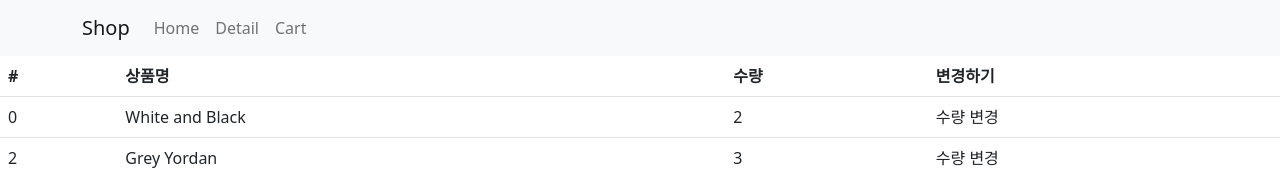
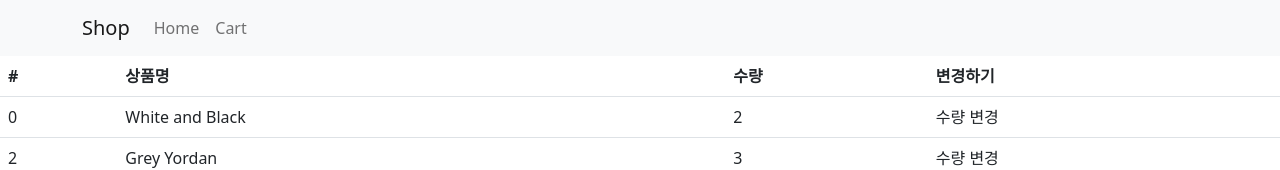
Before and after one commit to so0112/codingApple, a React (Create React App) app in the folder shop/: page /cart in a window 1280 px wide. Shown: the top 170 px of the page. Built offline with nearby package versions, Linux system fonts and the light colour scheme; the HTML template or start-up script is replaced by a standard one.

Commit message:
Refactor:  Detail 삭제

```diff
--- a/shop/src/components/Navigationbar.jsx
+++ b/shop/src/components/Navigationbar.jsx
@@ -7,10 +7,9 @@ const Navigationbar = () => {
   return (
     <Navbar bg="light" variant="light">
       <Container>
-        <Navbar.Brand href="">Shop</Navbar.Brand>
+        <Navbar.Brand href="/">Shop</Navbar.Brand>
         <Nav className="me-auto">
           <Nav.Link onClick={() => navigate("/")}>Home</Nav.Link>
-          <Nav.Link onClick={() => navigate("/detail")}>Detail</Nav.Link>
           <Nav.Link onClick={() => navigate("/cart")}>Cart</Nav.Link>
         </Nav>
       </Container>
```
